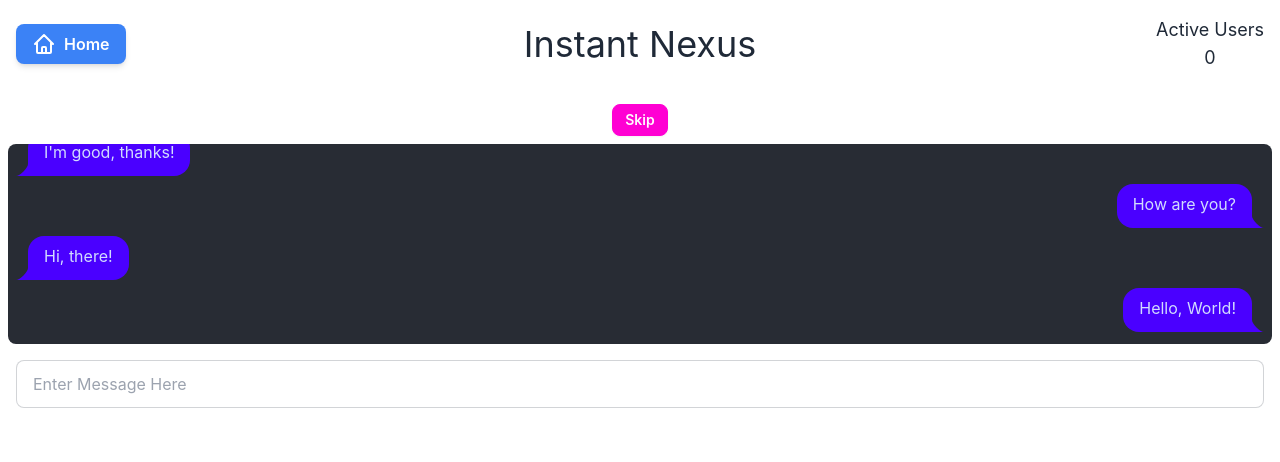
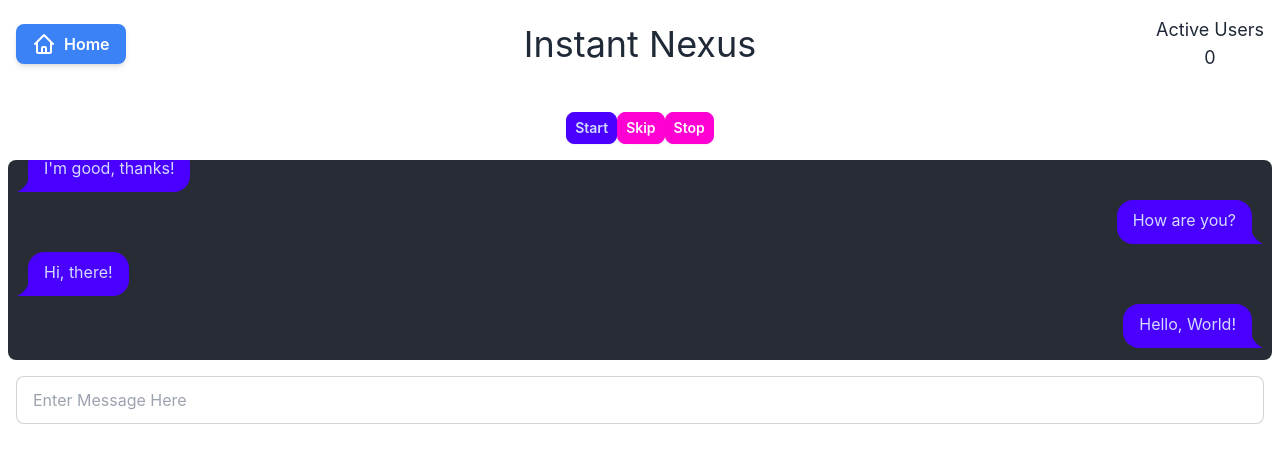
Before and after one commit to Kbpatel3/InstantNexus, a React (Create React App) app in the folder frontend/my-app/: page /dashboard in a window 1280 px wide. Shown: the top 462 px of the page. Built offline with nearby package versions, Linux system fonts and the light colour scheme; no server answers.

Commit message:
Started to incorporate WebRTC.

```diff
--- a/frontend/my-app/src/components/VideoFeedContainer.js
+++ b/frontend/my-app/src/components/VideoFeedContainer.js
@@ -45,7 +45,7 @@ const VideoFeedContainer = () => {
     }, [socket]);
 
 
-    const callUser = (id) => {
+    const callUser = () => {
         const peer = new Peer({
             initiator: true,
             trickle: false,
@@ -54,7 +54,6 @@ const VideoFeedContainer = () => {
 
         peer.on("signal", (data) => {
             socket.emit("callUser", {
-                userToCall: id,
                 signalData: data,
                 from: myId,
             });
@@ -97,6 +96,22 @@ const VideoFeedContainer = () => {
       connectionRef.current.destroy();
     };
 
+    const handleSkip = () => {
+        leaveCall();
+    }
+
+    const handleStart = () => {
+        if (receivingCall) {
+            answerCall();
+        } else {
+            callUser();
+        }
+    }
+
+    const handleStop = () => {
+        leaveCall();
+    }
+
     return (
         <>
             <div className="flex justify-between items-center p-2">
@@ -110,13 +125,15 @@ const VideoFeedContainer = () => {
                     className="aspect-w-16 aspect-h-9 w-full max-w-[65%]"> {/* Adjust aspect
                      ratio and width */}
                     {callAccepted && !callEnded && userStream ?
-                        <VideoFeed videoFeed={userStream} myFeed={false} isStream={true}/>
+                        <VideoFeed key={stream.id} videoFeed={stream} myFeed={false} isStream={true}/>
                     : null}
                 </div>
             </div>
-            <div className="flex justify-center"> {/* Updated classes for horizontal
+            <div className="flex justify-center p-2"> {/* Updated classes for horizontal
              centering */}
-                <button className="btn btn-secondary btn-sm">Skip</button>
+                <button className={"btn btn-primary btn-sm p-2"} onClick={handleStart}>Start</button>
+                <button className="btn btn-secondary btn-sm p-2" onClick={handleSkip}>Skip</button>
+                <button className="btn btn-secondary btn-sm p-2" onClick={handleStop}>Stop</button>
             </div>
         </>
     );
```
